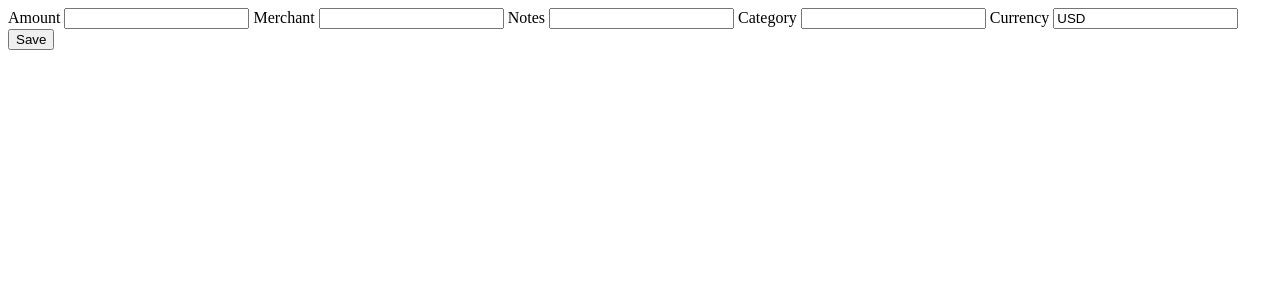
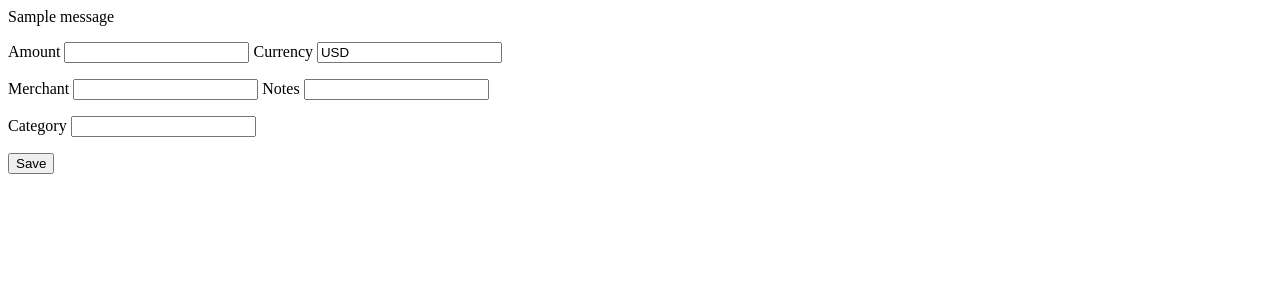
Before and after one commit to jarek/lime, a Flask app: page / in a window 1280 px wide. Shown: the top 300 px of the page. Run offline with Flask 2, Linux system fonts and the light colour scheme; tables that the repository leaves empty hold one stand-in row (values such as "Sample post"); one stand-in notice (Sample message) is shown; some libraries are stand-ins or nearby versions.

Commit message:
better form with error messages, preventing resubmission

```diff
--- a/app/models.py
+++ b/app/models.py
@@ -95,8 +95,8 @@ class Transaction(db.Model):
         return result
 
 class TransactionForm(wtf.Form):
-    transactionAmount = wtforms.DecimalField('Amount', [wtforms.validators.Required()])
-    merchant = wtforms.StringField('Merchant', [wtforms.validators.Required()])
+    transactionAmount = wtforms.DecimalField('Amount', [wtforms.validators.Required(message='An amount is required')])
+    merchant = wtforms.StringField('Merchant', [wtforms.validators.Required(message='A merchant name is required')])
     notes = wtforms.StringField('Notes')
     category = wtforms.StringField('Category')
     transactionCurrency = wtforms.StringField('Currency')
--- a/app/templates/index.html
+++ b/app/templates/index.html
@@ -6,12 +6,33 @@ var allCategories = {{ allCategories|tojson|safe }}
 var allCurrencies = {{ allCurrencies|tojson|safe }}
 </script>
 
+{% for message in get_flashed_messages() %}
+    <div class="info">
+        {{ message }}
+    </div>
+{% endfor %}
+
 <form method="POST">
-    {{ form.transactionAmount.label }} {{ form.transactionAmount() }}
-    {{ form.merchant.label }} {{ form.merchant() }}
+    <p>{{ form.transactionAmount.label }} {{ form.transactionAmount() }}
+    {{ form.transactionCurrency.label }} {{ form.transactionCurrency() }}
+    {% if form.transactionAmount.errors %}
+        <ul class="errors">{% for error in form.transactionAmount.errors %}<li>{{ error }}</li>{% endfor %}</ul>
+    {% endif %}
+    {% if form.transactionCurrency.errors %}
+        <ul class="errors">{% for error in form.transactionCurrency.errors %}<li>{{ error }}</li>{% endfor %}</ul>
+    {% endif %}
+    <p>{{ form.merchant.label }} {{ form.merchant() }}
     {{ form.notes.label }} {{ form.notes() }}
-    {{ form.category.label }} {{ form.category() }}
-    {{ form.transactionCurrency.label }} {{ form.transactionCurrency() }}
-    {{ form.csrf_token }}
+    {% if form.merchant.errors %}
+        <ul class="errors">{% for error in form.merchant.errors %}<li>{{ error }}</li>{% endfor %}</ul>
+    {% endif %}
+    {% if form.notes.errors %}
+        <ul class="errors">{% for error in form.notes.errors %}<li>{{ error }}</li>{% endfor %}</ul>
+    {% endif %}
+    <p>{{ form.category.label }} {{ form.category() }}
+    {% if form.category.errors %}
+        <ul class="errors">{% for error in form.category.errors %}<li>{{ error }}</li>{% endfor %}</ul>
+    {% endif %}
+    <p>{{ form.csrf_token }}
     {{ form.submit() }}
 </form>
--- a/hello.py
+++ b/hello.py
@@ -73,13 +73,15 @@ def export_csv():
     return csv.transactions_to_csv_string(Transaction.query.all())
 
 @app.route('/', methods = ['GET', 'POST'])
-def show_home():
+def index():
     form = TransactionForm()
 
     if request.method == 'POST':
         if form.validate_on_submit():
             transaction = form.to_transaction()
             db.session.add(transaction)
+            flash('Transaction added')
+            return redirect(url_for('index'))
         else:
             # debug
             for fieldName, errorMessages in form.errors.iteritems():
```
